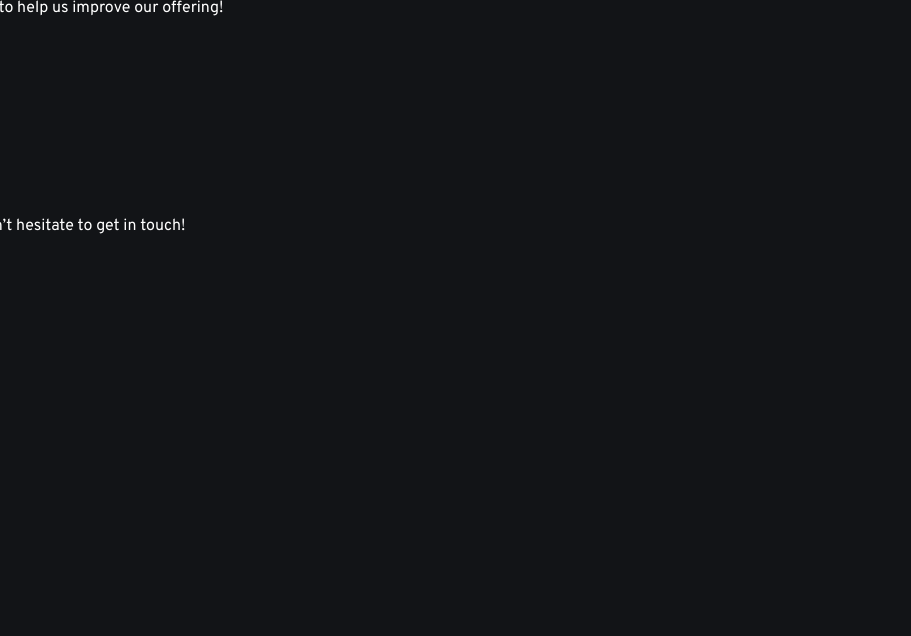
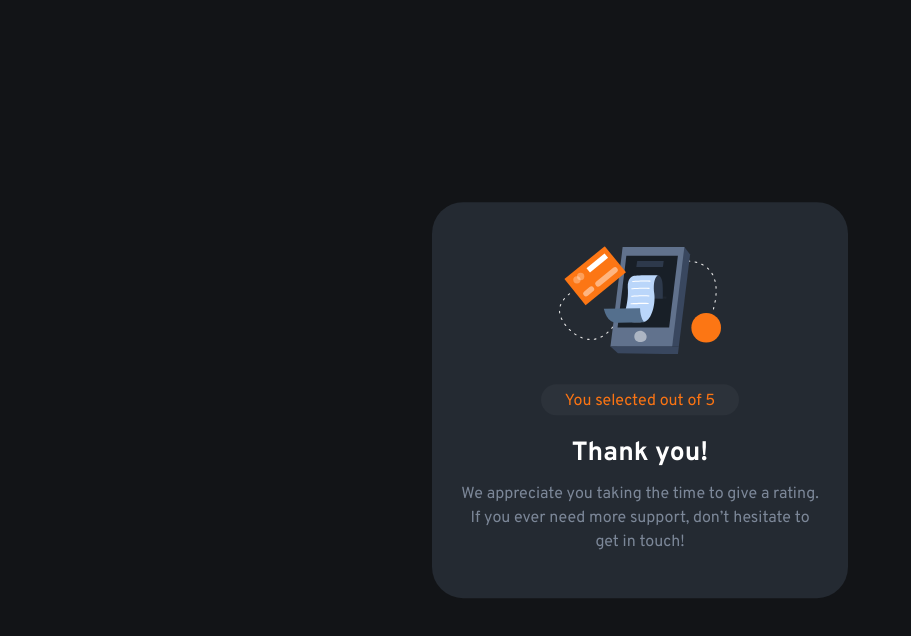
Before and after one commit to devHksingh/Interactive_rating_component.github.io, a plain HTML site: page index.html in a window 1280 px wide. Shown: the whole page, without its empty margins (0-911 px from the left). Drawn offline with Linux system fonts and the light colour scheme.

Commit message:
html and css part done

```diff
--- a/index.html
+++ b/index.html
@@ -13,7 +13,7 @@
 </head>
 <body>
     <div class="container rating_block">
-        <img src="./images/icon-star.svg" alt="star">
+        <img src="./images/icon-star.svg" class="icon_star" alt="star">
         <h1>
             How did we do?
         </h1>
@@ -21,18 +21,18 @@
             to help us improve our offering!</p>
 
         <div class="flex rating_number">
-            <p>1</p>
-            <p>2</p>
-            <p>3</p>
-            <p>4</p>
-            <p>5</p>
+            <a href="#">1</a>
+            <a href="#">2</a>
+            <a href="#">3</a>
+            <a href="#">4</a>
+            <a href="#">5</a>
         </div>
         <a href="#" class="btn-submit">SUBMIT</a>
     </div>
     <div class="container thank_you_block">
-        <img src="./images/illustration-thank-you.svg" alt="thank you">
+        <img src="./images/illustration-thank-you.svg" class="thx_img" alt="thank you">
         <div class="ratting_status">
-            <p>You selected <span id="no_of_stars" ></span>  out of 5</p>
+            <p class="status">You selected  <span id="no_of_stars" ></span>  out of 5</p>
         </div>
         <h1>Thank you!</h1>
         <p class="thanks_msg">We appreciate you taking the time to give a rating. If you ever need more support,
--- a/style.css
+++ b/style.css
@@ -47,6 +47,10 @@ body{
     background-color: var(--clr-Very-Dark-Blue);
 }
 
+a{
+    text-decoration: none;
+}
+
 img,
 picture{
     max-width: 100%;
@@ -66,20 +70,133 @@ button{
 .flex{
     display:flex;
     gap: var(--gap,1rem);
+    align-content: space-around;
+    justify-content: space-evenly;
+
 }
 
 .container{
-    padding-inline:2rem;
+    position: absolute;
+    /* padding-inline:2.75rem; */
     margin-inline: auto;
-    max-width: 80rem;
+    padding: 2.75rem;
+    padding-inline:1.8rem;
+
+    /* width: 90%;
+    max-width: 26%;
+    min-width: 90%; */
+
+    max-width:26rem ;
+    min-width: 23.8rem;
+
+    /* width: 20%; */
     transform: translate(-50%,-50%);
     top: 50%;
     left:50%;
+    border-radius: 1.95em;
+    background-color: hsl(217, 16%, 17%);
+    /* border:hsl(217, 16%, 17%) solid 1px ; */
+    /* for test only */
+    /* color: var(--clr-White); */
 
-    /* for test only */
+}
+
+.icon_star{
+    /* border: 1px solid wheat; */
+    margin-bottom: 1.25rem;
+    padding: 0.55rem;
+    border-radius: 1rem;
+    background-color:  hsl(214, 17%, 24%);
+}
+
+h1{
+    font-weight: 700;
+    color: var(--clr-White);
+    font-size: 1.65rem;
+    margin-bottom: 0.5rem;
+}
+
+.rating_block{
+   font-weight: 400;
+   color: var(--clr-Medium-Grey);
+
+}
+
+.rating_block p{
+    margin-bottom: 0.65rem;
+    /* text-align-last: justify; */
+}
+
+.rating_number a{
+    /* align-items: center; */
+    /* border: 1px solid white; */
+    margin-bottom: 1.65rem;
+    padding: 0.59rem;
+    padding-inline:1rem;
+    border-radius: 50%;
+    /* font-size: 1rem; */
+    background-color: hsl(216,14%, 22%);
+    color: hsl(216, 12%, 54%);
+    font-weight: 700;
+}
+
+.rating_number a:hover,a:link{
+    background-color: var(--clr-Light-Grey);
     color: var(--clr-White);
 }
 
-.rating_block{
+.rating_number a:active,a:focus{
+    background-color: var(--clr-Orange);
+    color: var(--clr-White);
+}
+
+.btn-submit{
+    display: block;
+    padding: 0.3rem;
+    text-align: center;
+    border-radius: 1rem;
+    font-weight: 700;
+    background-color: var(--clr-Orange);
+    /* font-family: var(--ff-Overpass); */
+    color: var(--clr-White);
 
 }
+
+.btn-submit:active,
+.btn-submit:focus,
+.btn-submit:hover
+{
+    background-color: var(--clr-White);
+    color: var(--clr-Orange);
+}
+
+
+.thank_you_block{
+    /* display: none; */
+    text-align: center;
+    margin-top: 0;
+}
+
+.thx_img{
+    /* border: 1px solid white; */
+    margin-inline: auto;
+    margin-bottom: 1.9rem;
+}
+
+.ratting_status {
+    background-color:  hsl(216,14%, 20%);
+    /* border: 1px solid white; */
+    color: var(--clr-Orange);
+    margin-inline: 5rem;
+    /* padding: 0.1rem 0;
+    padding-top: 0.3rem; */
+
+    padding: 0.1rem 0;
+    padding-top: 0.3rem;
+    border-radius: 2rem;
+    margin-bottom: 1.2rem;
+}
+
+.thanks_msg{
+    color: var(--clr-Medium-Grey);
+}
```
